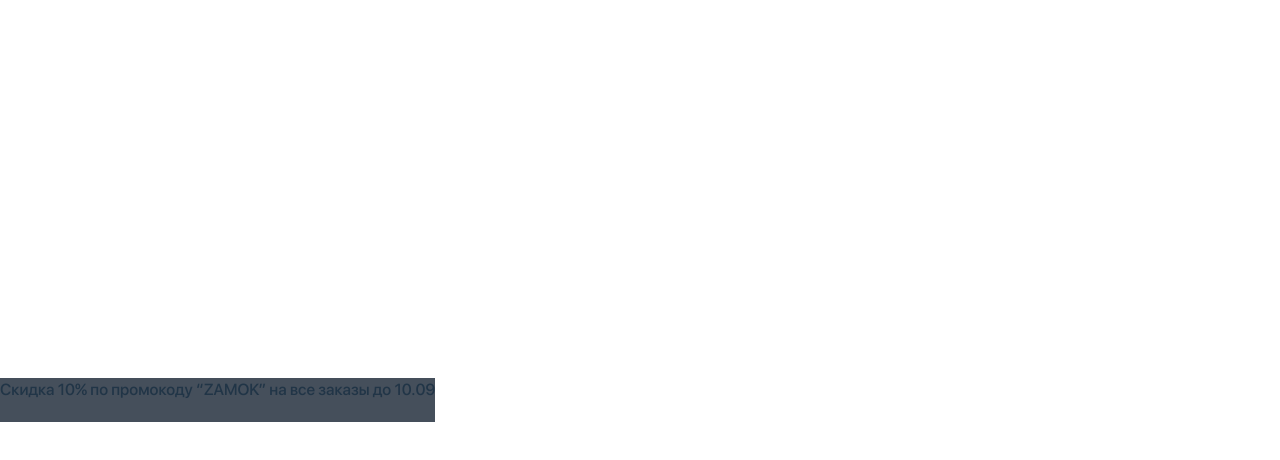
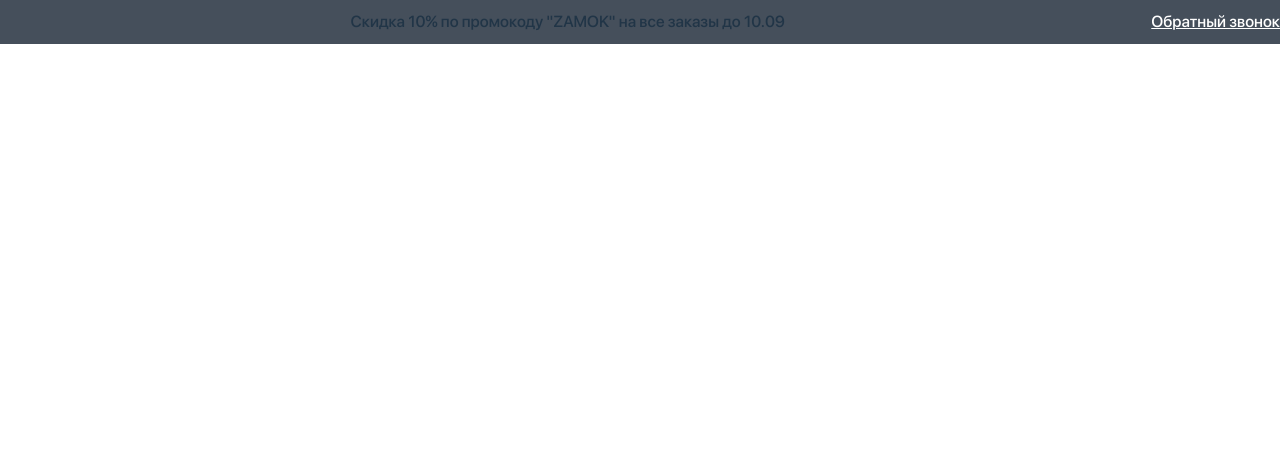
Before and after one commit to Julianioorio/LockShop, a React (Vite) app: page / in a window 1280 px wide. Shown: the top 460 px of the page. Built offline with nearby package versions, Linux system fonts and the light colour scheme.

Commit message:
add Discount

```diff
--- a/src/App.css
+++ /dev/null
@@ -1,40 +0,0 @@
-#root {
-  width: 100vw;
-  height: 100vh;
-}
-
-.logo {
-  height: 6em;
-  padding: 1.5em;
-  will-change: filter;
-  transition: filter 300ms;
-}
-.logo:hover {
-  filter: drop-shadow(0 0 2em #646cffaa);
-}
-.logo.react:hover {
-  filter: drop-shadow(0 0 2em #61dafbaa);
-}
-
-@keyframes logo-spin {
-  from {
-    transform: rotate(0deg);
-  }
-  to {
-    transform: rotate(360deg);
-  }
-}
-
-@media (prefers-reduced-motion: no-preference) {
-  a:nth-of-type(2) .logo {
-    animation: logo-spin infinite 20s linear;
-  }
-}
-
-.card {
-  padding: 2em;
-}
-
-.read-the-docs {
-  color: #888;
-}
--- a/src/app/App.tsx
+++ b/src/app/App.tsx
@@ -1,11 +1,12 @@
 import "../app/styles/index.css";
-import Layout from "@/shared/ui/Layout";
+// import Layout from "@/shared/ui/Layout";
+import Discount from "@/shared/ui/Discount";
 
 function App() {
   return (
-    <Layout bgColor="bg-[#454F5B]">
-      <p className="font-SFD font-medium h-11 w-full">Скидка 10% по промокоду “ZAMOK” на все заказы до 10.09</p>
-    </Layout>
+    <>
+      <Discount />
+    </>
   );
 }
 
--- a/src/app/styles/index.css
+++ b/src/app/styles/index.css
@@ -1,63 +1,11 @@
 @import url("https://fonts.googleapis.com/css2?family=Roboto:ital,wght@0,100..900;1,100..900&display=swap");
 @import "tailwindcss";
 @config "../../../tailwind.config.js";
-
 :root {
-  /* font-family: system-ui, Avenir, Helvetica, Arial, sans-serif; */
-  line-height: 1.5;
-  font-weight: 400;
-
-  color-scheme: light dark;
-  color: rgba(255, 255, 255, 0.87);
-  background-color: #242424;
-
-  font-synthesis: none;
-  text-rendering: optimizeLegibility;
-  -webkit-font-smoothing: antialiased;
-  -moz-osx-font-smoothing: grayscale;
+  width: 100vw;
+  height: 100vh;
+  color: white;
 }
-
-a {
-  font-weight: 500;
-  color: #646cff;
-  text-decoration: inherit;
-}
-a:hover {
-  color: #535bf2;
-}
-
-body {
-  margin: 0;
-  display: flex;
-  place-items: center;
-  min-width: 320px;
-  min-height: 100vh;
-}
-
-h1 {
-  font-size: 3.2em;
-  line-height: 1.1;
-}
-
-button {
-  border-radius: 8px;
-  border: 1px solid transparent;
-  padding: 0.6em 1.2em;
-  font-size: 1em;
-  font-weight: 500;
-  font-family: inherit;
-  background-color: #1a1a1a;
-  cursor: pointer;
-  transition: border-color 0.25s;
-}
-button:hover {
-  border-color: #646cff;
-}
-button:focus,
-button:focus-visible {
-  outline: 4px auto -webkit-focus-ring-color;
-}
-
 @font-face {
   font-family: "SF Pro Text";
   src: url("../../shared/assets/fonts/SFProText-Bold.woff2") format("woff2");
--- /dev/null
+++ b/src/shared/ui/Discount.tsx
@@ -0,0 +1,14 @@
+import Layout from "@/shared/ui/Layout";
+
+export default function Discount() {
+  return (
+    <Layout bgColor="bg-[#454F5B]">
+      <div className="flex items-center justify-between">
+        <p className="font-SFD font-medium h-11 leading-[44px] flex-1 text-center">Скидка 10% по промокоду "ZAMOK" на все заказы до 10.09</p>
+        <a href="#" className="text-white font-SFD font-medium whitespace-nowrap underline ml-4">
+          Обратный звонок
+        </a>
+      </div>
+    </Layout>
+  );
+}
--- a/src/shared/ui/Layout.tsx
+++ b/src/shared/ui/Layout.tsx
@@ -6,7 +6,7 @@ interface LayoutProps {
 }
 
 const Layout = ({ children, bgColor = 'bg-white'}: LayoutProps) => (
-  <div className={bgColor}>
+   <div className={bgColor} >
     <div className="container mx-auto">{children}</div>
   </div>
 );
```
Also changed, not shown: src/shared/ui/Header.tsx (added).
